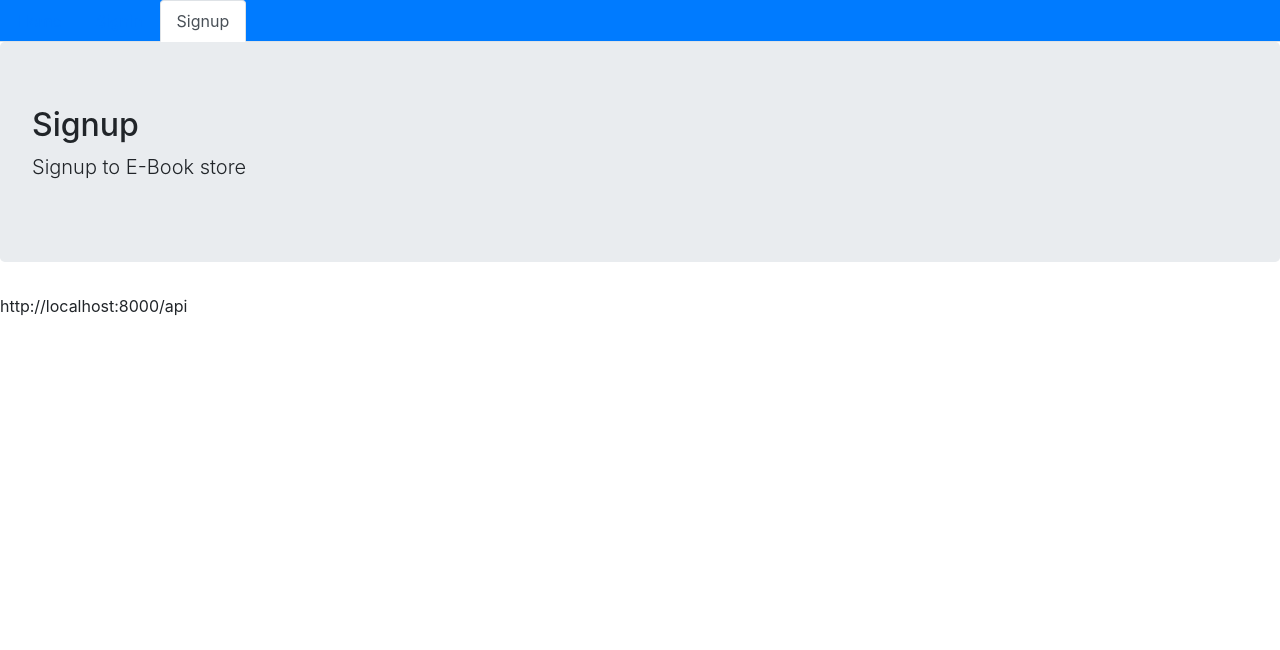
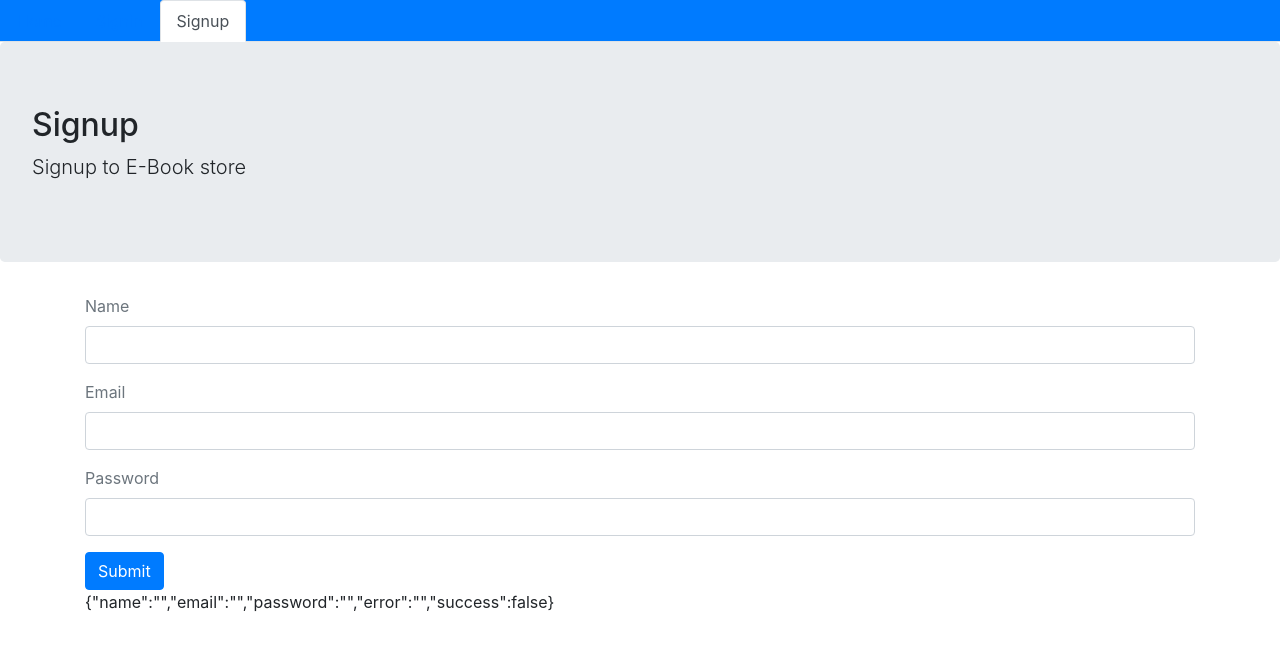
Before and after one commit to spiism/e-commerce-react-nodejs, a React (Create React App) app in the folder front-end-react/: page /Signup in a window 1280 px wide. Shown: the top 650 px of the page. Built offline with nearby package versions, Linux system fonts and the light colour scheme.

Commit message:
signup form, handle change

```diff
--- a/front-end-react/src/user/Signup.js
+++ b/front-end-react/src/user/Signup.js
@@ -1,12 +1,48 @@
-import React from "react";
+import React, {useState} from "react";
 import Layout from '../core/Layout';
 import {API} from "../config";
 
-const Signup = () => (
-    <Layout title ="Signup" description = "Signup to E-Book store">
-        {API}
-    </Layout>
-);
+const Signup = () => {
+    const [values, setValues] = useState({
+        name:'',
+        email:'',
+        password:'',
+        error:'',
+        success: false
+    });
+
+    const handleChange = name => event => {
+        setValues({...values, error: false, [name]:event.target.value})
+    }
+
+    const signUpForm = () => (
+        <form>
+            <div className ="form-group">
+                <label className="text-muted">Name</label>
+                <input onChange= {handleChange('name')} type="text" className="form-control" />
+            </div>
+
+            <div className ="form-group">
+                <label className="text-muted">Email</label>
+                <input onChange= {handleChange('email')} type="email" className="form-control" />
+            </div>
+
+            <div className ="form-group">
+                <label className="text-muted">Password</label>
+                <input onChange= {handleChange('password')} type="password" className="form-control" />
+            </div>
+            <button className ="btn btn-primary">Submit</button>
+        </form>
+    )
+
+    return (
+        <Layout title ="Signup" description = "Signup to E-Book store"
+        className ="container" col-md-8 offset-md-2>
+            {signUpForm()}
+            {JSON.stringify(values)}
+        </Layout>
+    )
+}
 
 
 export default Signup;
```
